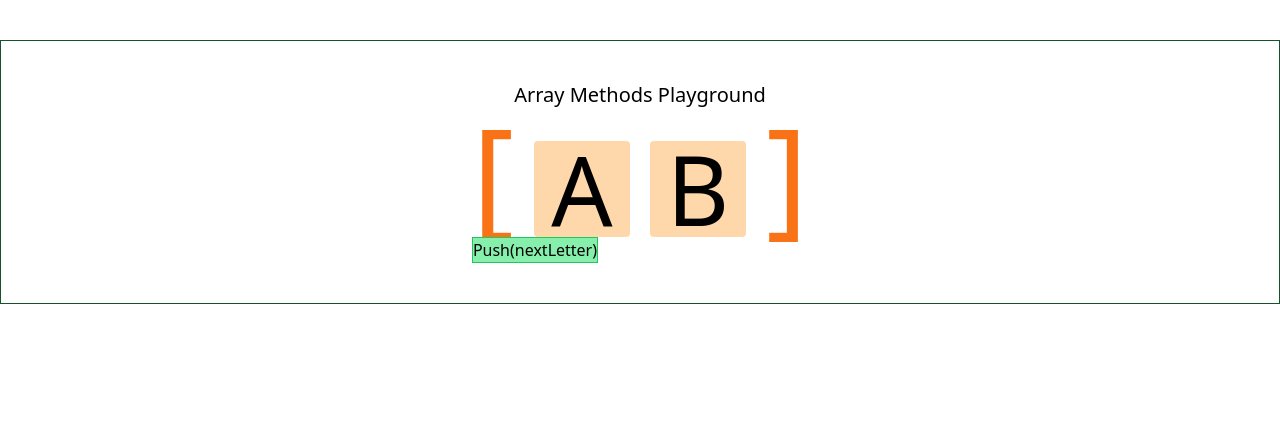
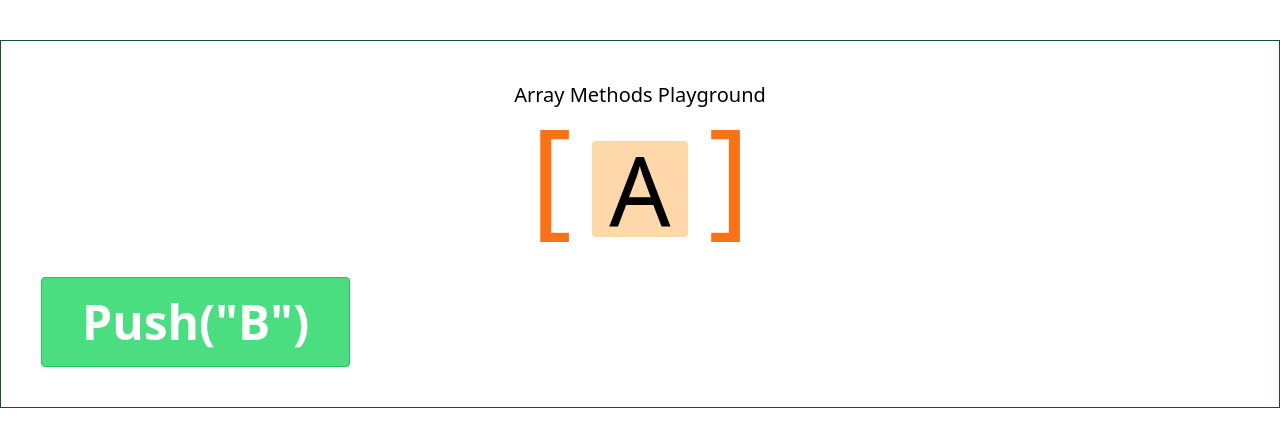
Before and after one commit to JoyAnneW/array-methods-playground, a React (Create React App) app in the folder array-methods-playground/: page / in a window 1280 px wide. Shown: the top 446 px of the page. Built offline with nearby package versions, Linux system fonts and the light colour scheme.

Commit message:
nextLetter is defined in Array.js and passed to Push as a prop. Pressing the push button adds the next letter to the array displayed.

```diff
--- a/array-methods-playground/src/components/Array.js
+++ b/array-methods-playground/src/components/Array.js
@@ -3,17 +3,19 @@ import ArrayItem from "./ArrayItem";
 import Push from "./Push";
 
 export default function Array() {
-	const [array, setArray] = useState(["A", "B"]);
-	console.log(setArray);
-	// const addToEnd = () => {};
+	const [array, setArray] = useState(["A"]);
+	const nextLetter = (array.length + 10).toString(36).toUpperCase();
 
 	return (
-		<div>
-			<div className="flex justify-center content-center  gap-5">
+		<div className="w-full">
+			<div className="flex justify-center content-center gap-5">
 				<div className=" text-9xl text-orange-500">[</div>
 				{array.map((item) => {
 					return (
-						<div className="rounded h-24 w-24 bg-orange-200 grid place-items-center self-end">
+						<div
+							key={item}
+							className="rounded h-24 w-24 bg-orange-200 grid place-items-center self-end"
+						>
 							<ArrayItem item={item} />
 						</div>
 					);
@@ -21,7 +23,7 @@ export default function Array() {
 				<div className=" text-9xl text-orange-500">]</div>
 			</div>
 
-			<Push />
+			<Push nextLetter={nextLetter} array={array} setArray={setArray} />
 		</div>
 	);
 }
--- a/array-methods-playground/src/components/Push.js
+++ b/array-methods-playground/src/components/Push.js
@@ -1,10 +1,17 @@
 import React from "react";
 
-export default function Push() {
+export default function Push({ nextLetter, array, setArray }) {
+	const addToEnd = () => {
+		setArray([...array, nextLetter]);
+	};
+
 	return (
 		<div>
-			<button className="border border-green-500 bg-green-300">
-				Push({"nextLetter"})
+			<button
+				onClick={addToEnd}
+				className="rounded border border-green-500 bg-green-400 hover:bg-green-500 mt-10 px-10 py-5 text-5xl  font-bold text-white"
+			>
+				Push("{nextLetter}")
 			</button>
 		</div>
 	);
```
